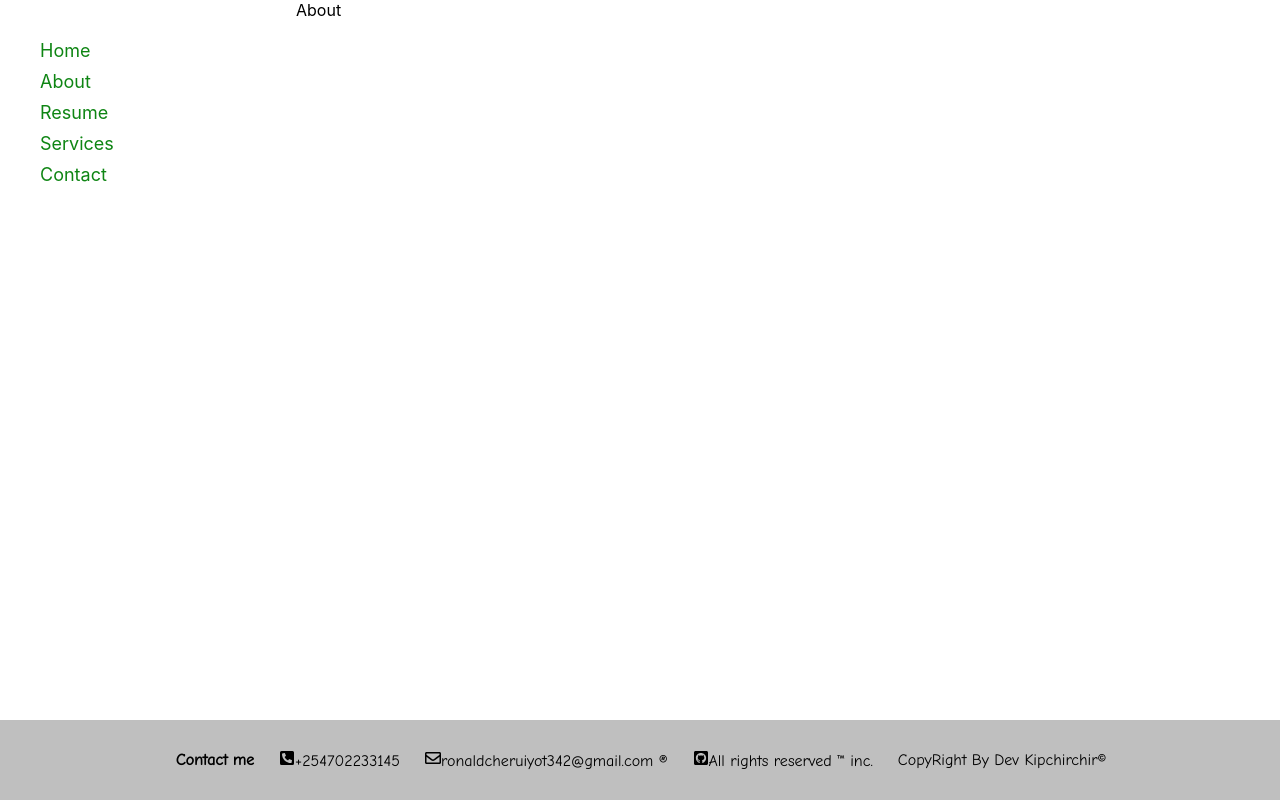
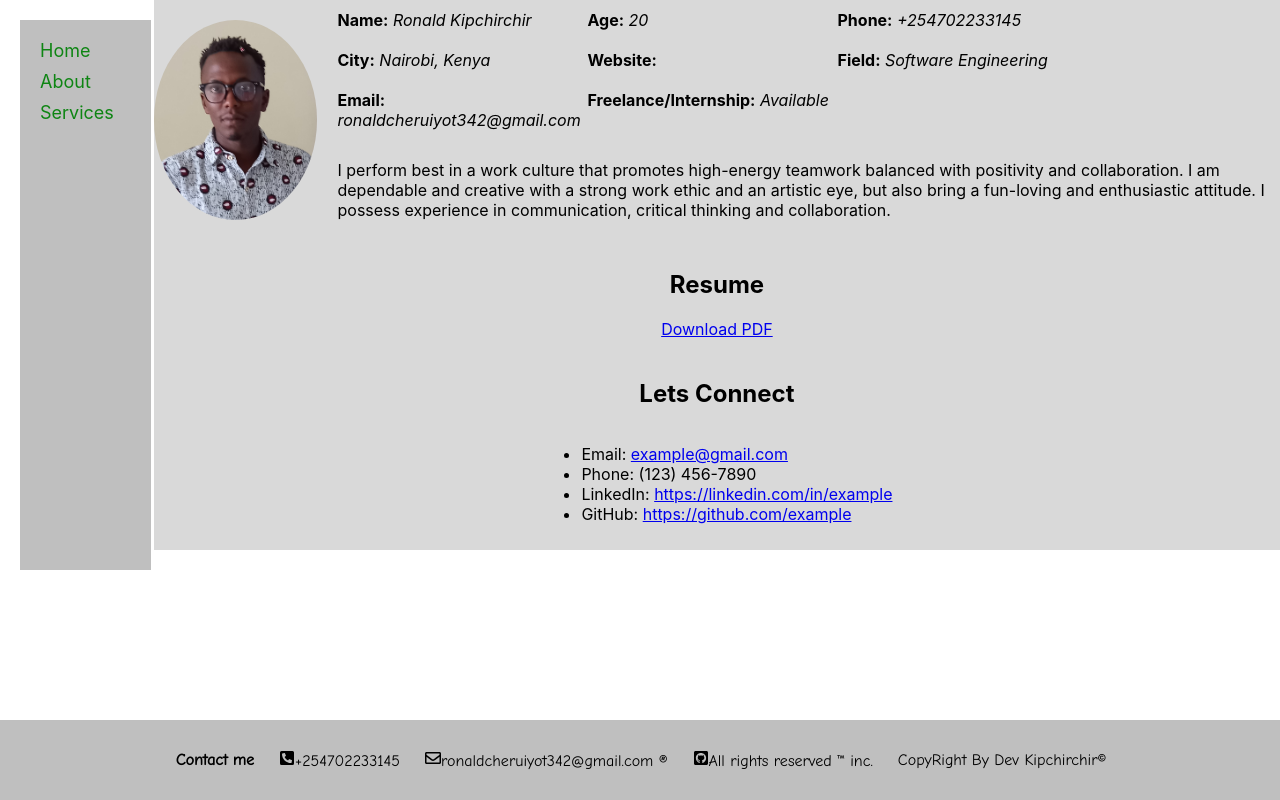
Before and after one commit to McRonaah/portfolio, a React (Create React App) app: page /about in a window 1280 px wide. Built offline with nearby package versions, Linux system fonts and the light colour scheme.

Commit message:
resume component

```diff
--- a/src/App.js
+++ b/src/App.js
@@ -4,9 +4,7 @@ import './App.css';
 import NavBar from './components/NavBar';
 import Home from "./components/Home";
 import About from './components/About';
-import Resume from './components/Resume';
 import Services from './components/Services';
-import Contact from './components/Contact';
 import Footer from "./components/Footer";
 
 
@@ -20,9 +18,7 @@ const App = () => (
       <Routes>
         <Route exact path="/" element={<Home />} />
         <Route path="/about" element={<About />} />
-        <Route path="/resume" element={<Resume />} />
         <Route path="/services" element={<Services />} />
-        <Route path="/contact" element={<Contact />} />
       </Routes>
        {/* </div> */}
     </div>
--- a/src/CSS/About.css
+++ b/src/CSS/About.css
@@ -0,0 +1,68 @@
+.hero{
+    background-color: #d9d9d9 ;
+}
+.about-container {
+    display: flex;
+    align-items: center;
+    /* background-color: #d9d9d9 ; */
+  }
+
+  .about-container ul {
+    display: flex;
+    flex-wrap: wrap;
+  }
+
+   .about-container li {
+    width: 250px;
+    margin: 20px;
+  }
+
+  .avatar {
+    width: 200px;
+    height: 200px;
+    border-radius: 50%;
+    margin-right: 20px;
+  }
+
+  .info h1 {
+    font-size: 2em;
+    margin: 0;
+  }
+
+  .info ul {
+    list-style: none;
+    margin: 0;
+    padding: 0;
+  }
+
+  .info li {
+    margin: 10px 0;
+  }
+
+  .info strong {
+    font-weight: bold;
+  }
+
+  .info span {
+    font-style: italic;
+  }
+
+  .info p {
+    font-size: 1em;
+    margin: 20px 0;
+  }
+
+  .resume {
+    display: flex;
+    flex-direction: column;
+    align-items: center;
+    padding: 10px;
+    /* background-color: #d9d9d9 ; */
+  }
+.contact{
+    display: flex;
+    flex-direction: column;
+    align-items: center;
+    padding: 10px;
+    /* background-color: #d9d9d9 ; */
+}
--- a/src/CSS/Contact.css
+++ /dev/null
@@ -1,41 +0,0 @@
-
-.contact-form {
-    display: flex;
-    flex-direction: column;
-    align-items: center;
-    width: 65%;
-    margin: 0 auto;
-    padding: 20px;
-    background-color: #1f71aa;
-    border: 1px solid #ccc;
-    border-radius: 5px;
-  }
-
-  .contact-form label {
-    display: flex;
-    flex-direction: column;
-    margin-bottom: 10px;
-    width: 100%;
-  }
-
-  .contact-form input[type="text"],
-  .contact-form input[type="email"],
-  .contact-form input[type="tel"],
-  .contact-form textarea {
-    width: 100%;
-    padding: 12px 20px;
-    margin: 8px 0;
-    box-sizing: border-box;
-    border: 1px solid #ccc;
-    border-radius: 4px;
-  }
-
-  .contact-form input[type="submit"] {
-    width: 100%;
-    background-color: #4caf50;
-    color: white;
-    padding: 14px 20px;
-    margin: 8px 0;
-    border: none;
-    border-radius: 4px;
-  }
--- a/src/CSS/Home.css
+++ b/src/CSS/Home.css
@@ -17,3 +17,17 @@
     height: 60px;
     border-radius: 60%;
   }
+
+  .skills h2 {
+    text-align: center;
+  }
+
+  .skills ul {
+    display: flex;
+    flex-wrap: wrap;
+  }
+
+  .skills li {
+    width: 150px;
+    margin: 10px;
+  }
--- a/src/CSS/NavBar.css
+++ b/src/CSS/NavBar.css
@@ -1,8 +1,9 @@
 .nav{
     width: 80%;
     height: 100%;
-    color: #fff;
+    color: #bfbfbf;
     padding: 20px;
+    background-color: #bfbfbf;
 }
 .nav a {
     color: rgb(14, 133, 19);
--- a/src/CSS/Services.css
+++ b/src/CSS/Services.css
@@ -3,6 +3,7 @@
     flex-direction: column;
     align-items: center;
     padding: 20px;
+    background-color: #d9d9d9 ;
   }
 
   .services {
--- a/src/components/About.jsx
+++ b/src/components/About.jsx
@@ -1,9 +1,59 @@
 import React from 'react'
 import '../CSS/About.css'
+import avatar from '../images/avatar.png';
 
 function About() {
   return (
-    <div>About</div>
+    <div className='hero'>
+    <div className="about-container">
+    <img src={avatar} alt="Avatar" className="avatar" />
+    <div className="info">
+      <ul>
+        <li>
+          <strong>Name:</strong> <span>Ronald Kipchirchir</span>
+        </li>
+        <li>
+          <strong>Age:</strong> <span>20</span>
+        </li>
+        <li>
+          <strong>Phone:</strong> <span>+254702233145</span>
+        </li>
+        <li>
+          <strong>City:</strong> <span>Nairobi, Kenya</span>
+        </li>
+        <li>
+          <strong>Website:</strong> <span></span>
+        </li>
+        <li>
+          <strong>Field:</strong> <span>Software Engineering</span>
+        </li>
+        <li>
+          <strong>Email:</strong> <span>ronaldcheruiyot342@gmail.com</span>
+        </li>
+        <li>
+          <strong>Freelance/Internship:</strong> <span>Available</span>
+        </li>
+      </ul>
+      <p> I perform best in a work culture that promotes high-energy teamwork balanced with positivity and collaboration. I am dependable and creative with a strong work ethic and an artistic eye, but also bring a fun-loving and enthusiastic attitude. I possess experience in communication, critical thinking and collaboration.
+      </p>
+    </div>
+  </div>
+  <div className="resume">
+      <h2>Resume</h2>
+      <a href="/path/to/resume.pdf">Download PDF</a>
+  </div>
+  <div className="contact">
+      <h2>Lets Connect</h2>
+      <ul>
+        <li>Email: <a href="mailto:example@gmail.com">example@gmail.com</a></li>
+        <li>Phone: (123) 456-7890</li>
+        <li>LinkedIn: <a href="https://linkedin.com/in/example">https://linkedin.com/in/example</a></li>
+        <li>GitHub: <a href="https://github.com/example">https://github.com/example</a></li>
+      </ul>
+    </div>
+
+  </div>
+
   )
 }
 
--- a/src/components/Contact.jsx
+++ /dev/null
@@ -1,18 +0,0 @@
-import React from 'react'
-import '../CSS/Contact.css'
-
-function Contact(){
-  return (
-    <div className="contact">
-      <h2>Contact</h2>
-      <ul>
-        <li>Email: <a href="mailto:example@gmail.com">example@gmail.com</a></li>
-        <li>Phone: (123) 456-7890</li>
-        <li>LinkedIn: <a href="https://linkedin.com/in/example">https://linkedin.com/in/example</a></li>
-        <li>GitHub: <a href="https://github.com/example">https://github.com/example</a></li>
-      </ul>
-    </div>
-  );
-}
-
-export default Contact;
--- a/src/components/NavBar.jsx
+++ b/src/components/NavBar.jsx
@@ -8,9 +8,7 @@ import {
     <nav className='nav'>
       <Link to="/">Home</Link>
       <Link to="/about">About</Link>
-      <Link to="/resume">Resume</Link>
       <Link to="/services">Services</Link>
-      <Link to="/contact">Contact</Link>
     </nav>
   );
   export default NavBar;
--- a/src/components/Resume.jsx
+++ /dev/null
@@ -1,9 +0,0 @@
-import React from 'react'
-import '../CSS/Resume.css'
-function Resume() {
-  return (
-    <div>Resume</div>
-  )
-}
-
-export default Resume
```
Also changed, not shown: src/CSS/Resume.css (deleted).
